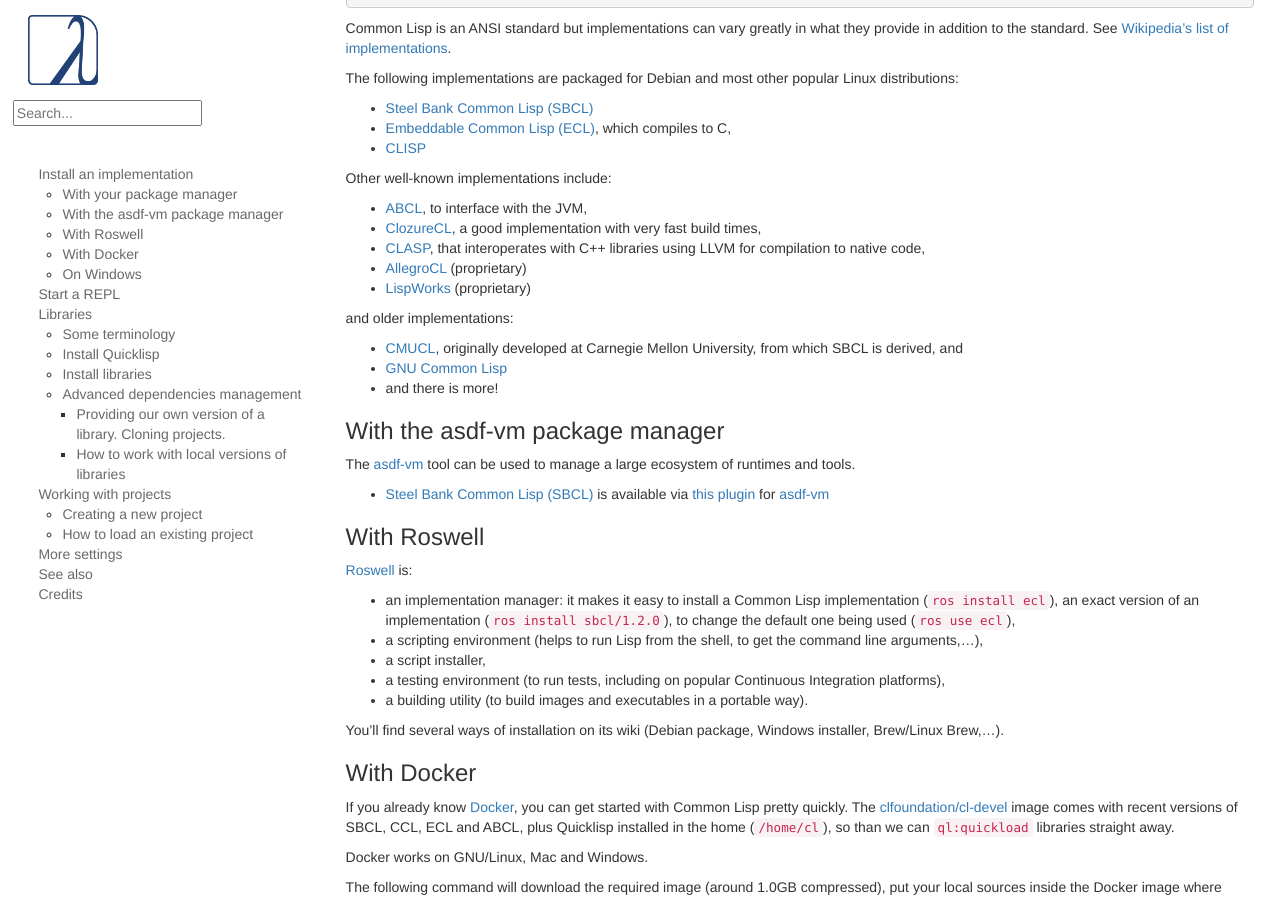
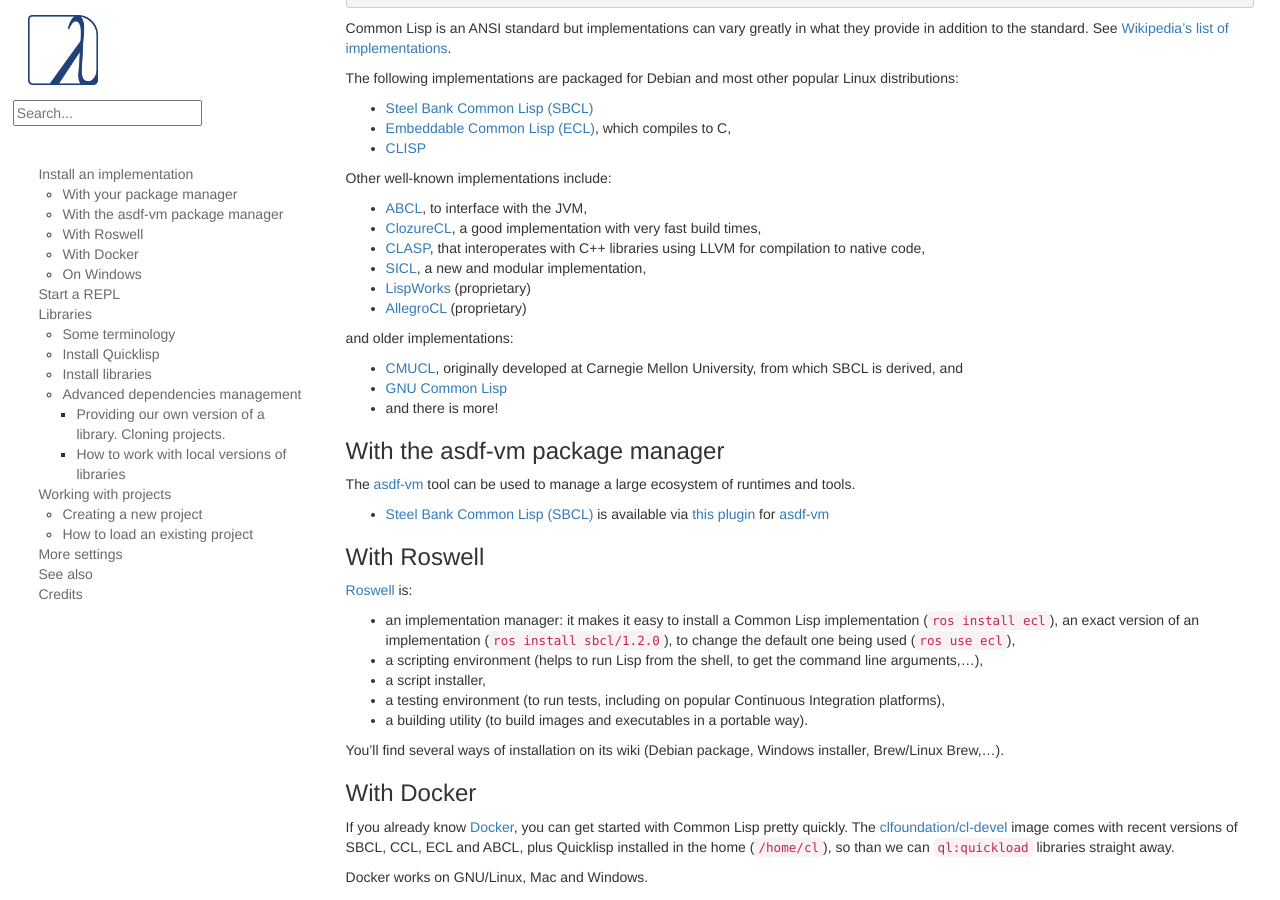
Before and after one commit to LispCookbook/cl-cookbook, a Jekyll site: the page built from getting-started.md, in a window 1280 px wide and 900 px high, scrolled down 508 px. Built offline with Jekyll 4.4.1, drawn with Linux system fonts in a browser that asks for light colours.

Commit message:
impls: mention SICL

```diff
--- a/getting-started.md
+++ b/getting-started.md
@@ -33,8 +33,9 @@
 * [ABCL](http://abcl.org/), to interface with the JVM,
 * [ClozureCL](https://ccl.clozure.com/), a good implementation with very fast build times,
 * [CLASP](https://github.com/drmeister/clasp), that interoperates with C++ libraries using LLVM for compilation to native code,
+* [SICL](https://github.com/robert-strandh/SICL), a new and modular implementation,
+* [LispWorks](http://www.lispworks.com/) (proprietary)
 * [AllegroCL](https://franz.com/products/allegrocl/) (proprietary)
-* [LispWorks](http://www.lispworks.com/) (proprietary)
 
 and older implementations:
 
```
